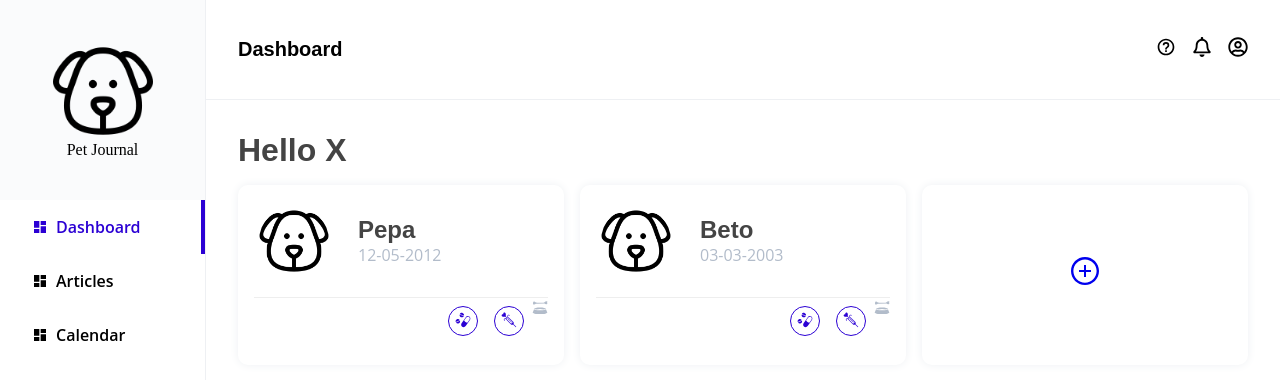
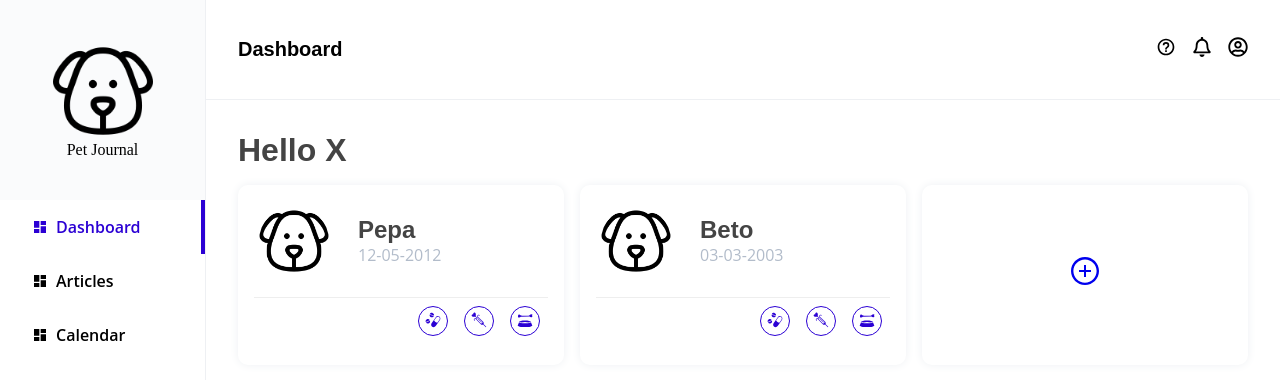
Before and after one commit to bruflor/pets-jornal-frontend, a React (Vite) app: page /4714bc98-7044-451b-84bc-381a1613fc71 in a window 1280 px wide. Shown: the top 380 px of the page. Built offline with nearby package versions, Linux system fonts and the light colour scheme.

Commit message:
card icons

```diff
--- a/src/components/cards/cardPets.tsx
+++ b/src/components/cards/cardPets.tsx
@@ -27,7 +27,9 @@ const CardPets = ({ name, birthDate }: IpetsCard) => {
             </a>
           </li>
           <li>
-            <GiDogBowl />
+            <a href="/petDashboard#vacContainer" className="iconButtons">
+              <GiDogBowl />
+            </a>
           </li>
         </ul>
       </div>
```
